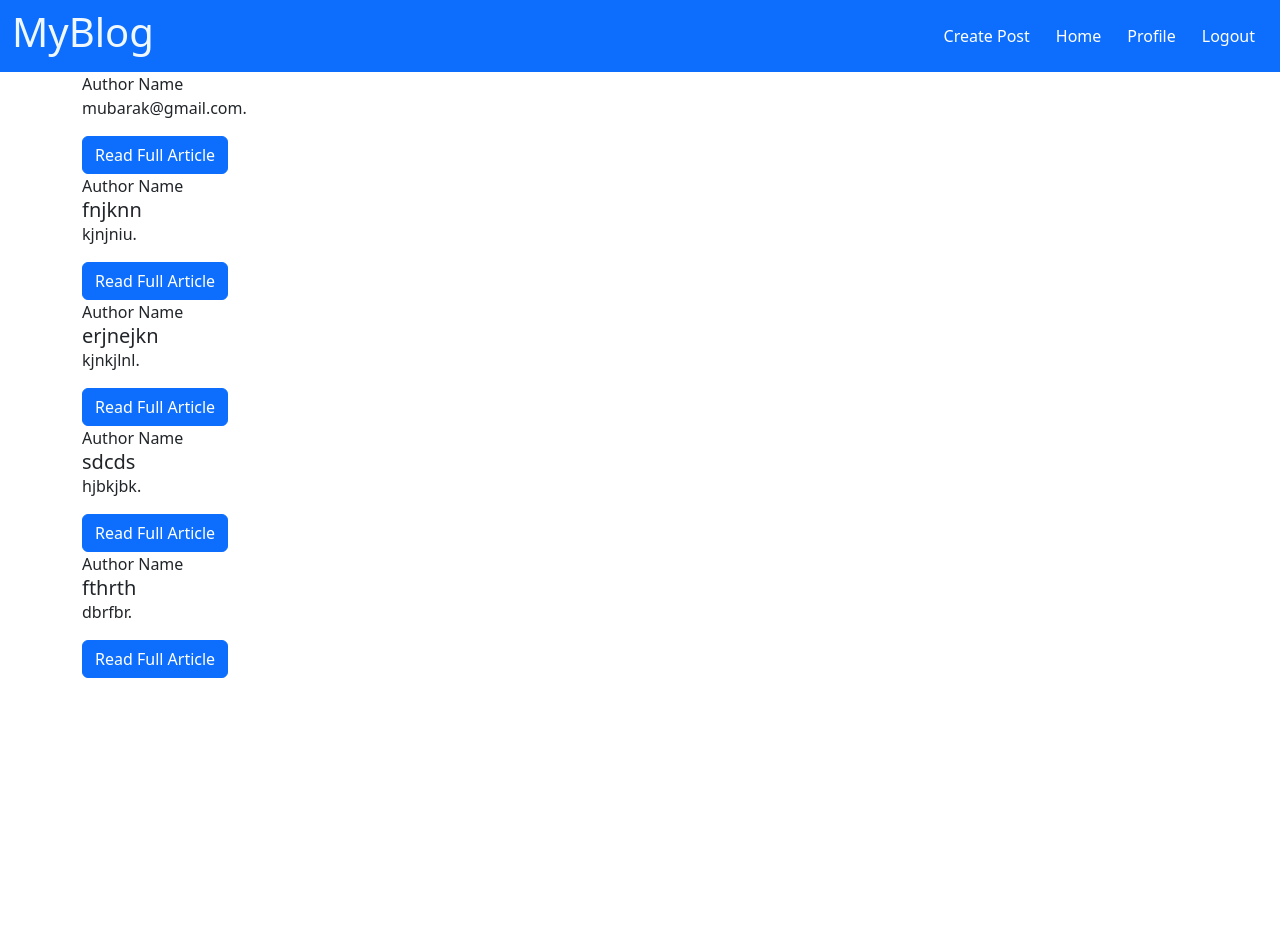
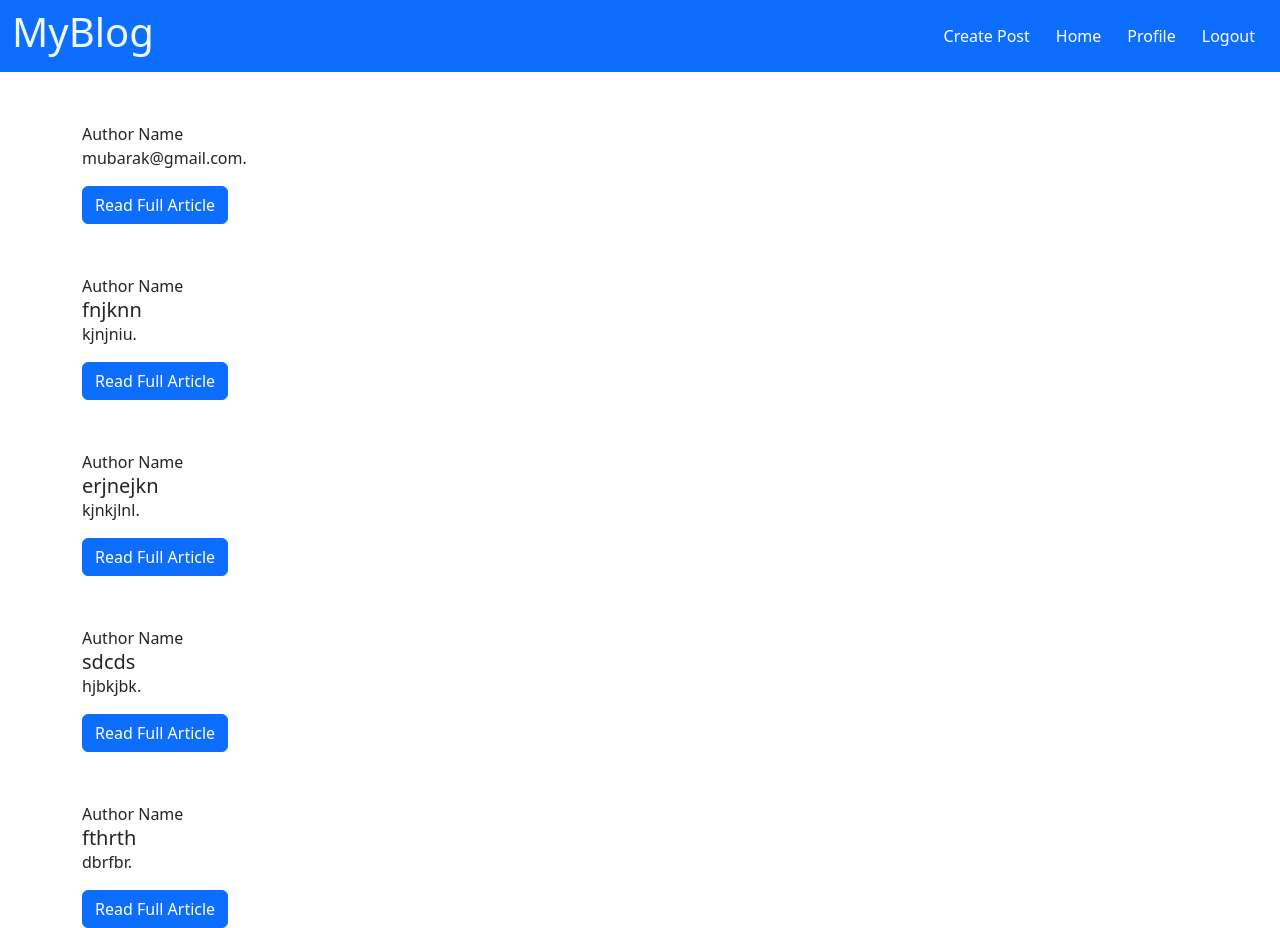
Before and after one commit to Mubarakmampuram/blog, an Angular app: page /dashboard/home in a window 1280 px wide. Before the commit the page ends 800 px from the top, so only its background shows below. Built offline with nearby package versions, Linux system fonts and the light colour scheme; data requests are answered from the project's data file.

Commit message:
4th commit

```diff
--- a/db.json
+++ b/db.json
@@ -39,6 +39,16 @@
       "email": "arshad@gmail.com",
       "password": "arshu",
       "id": 8
+    },
+    {
+      "email": "arshad@gmail.com",
+      "password": "arshu",
+      "id": 9
+    },
+    {
+      "email": "arshad@gmail.com",
+      "password": "ars",
+      "id": 10
     }
   ],
   "signupUsers": [
--- a/src/app/header/header.component.css
+++ b/src/app/header/header.component.css
@@ -1,4 +1,6 @@
-.navba{
-    display: flex;
-    justify-content: space-around;
+.main{
+    margin-top: 20px;
 }
+.container{
+    margin-top: 50px;
+}
--- a/src/app/header/header.component.html
+++ b/src/app/header/header.component.html
@@ -34,7 +34,7 @@
                 </div>
                 <div class="mb-3">
                     <label  class="form-label">Fill Your Content Below!</label>
-                    <textarea formControlName = "content" cols="30" rows="25"></textarea>
+                    <textarea formControlName = "content" cols="45" rows="25"></textarea>
                 </div>
 
              </form>
@@ -51,6 +51,7 @@
         </div>
     </div>
 </nav>
+<div class="main">
     <div class="container" *ngFor = "let row of blogData">
         <div class="card-header">
             Author Name
@@ -63,3 +64,4 @@
           <div class="card-header">
 
     </div>
+</div>
```
Lines whose indentation alone changed are shown as unchanged.
